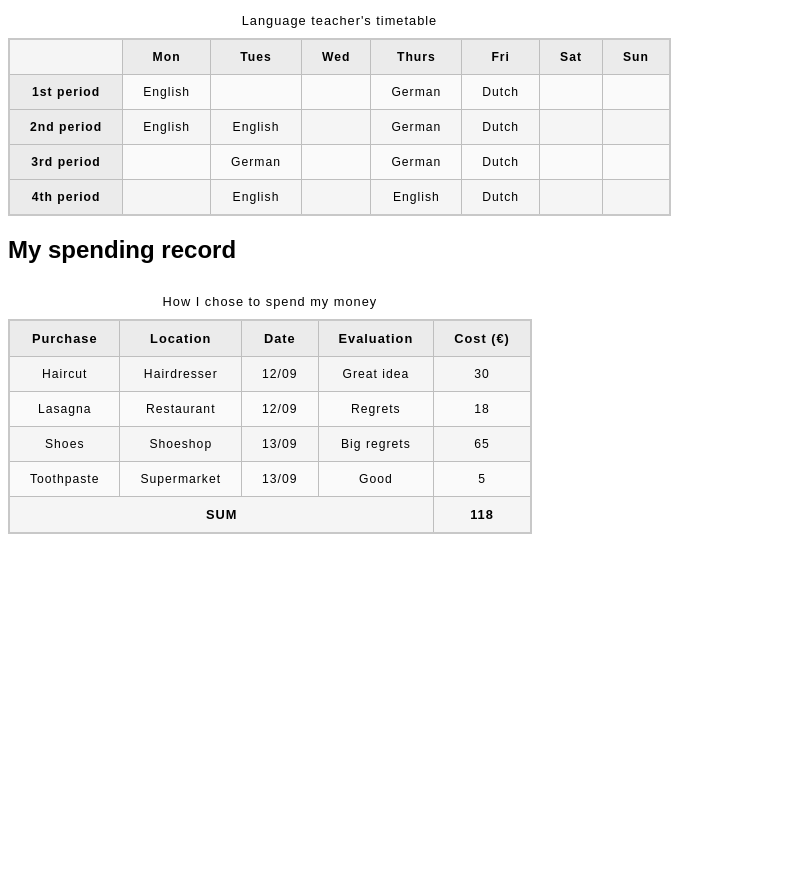
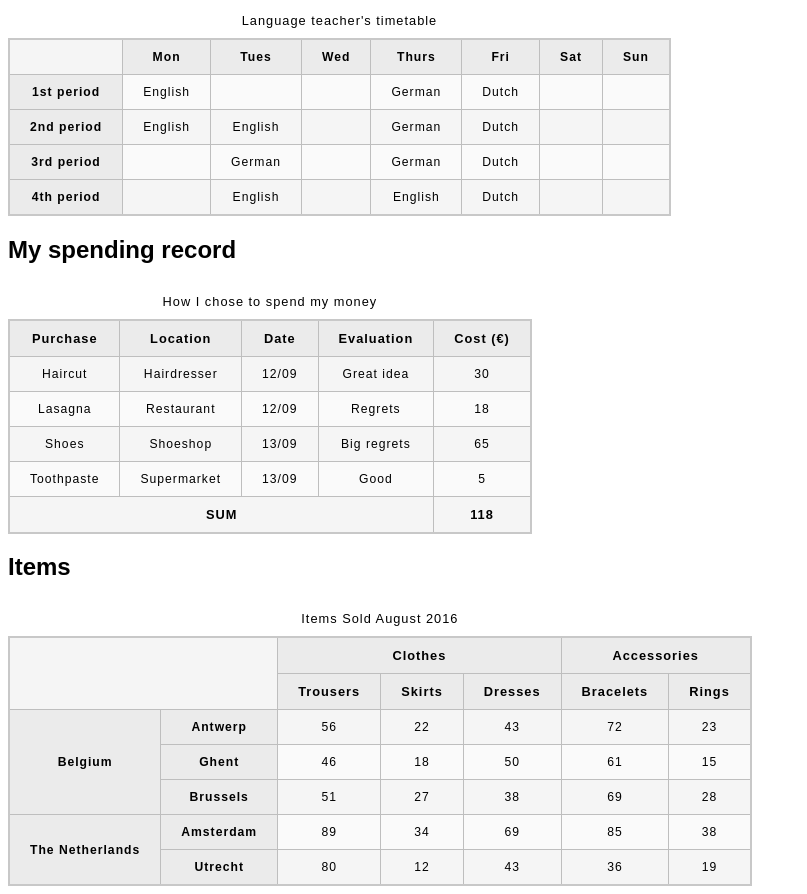
Before and after one commit to Marentxs/css-intermediate, a plain HTML site: page index.html in a window 1280 px wide. Shown: the part 393-1287 px from the top of the page, without its empty margins (0-807 px from the left). Before the commit the page ends 935 px from the top, so only its background shows below. Drawn offline with Linux system fonts and the light colour scheme.

Commit message:
example of scope and headers

```diff
--- a/index.html
+++ b/index.html
@@ -148,5 +148,72 @@
         </tr>
       </tbody>
     </table>
+
+    <h2>Items</h2>
+    <table>
+      <caption>
+        Items Sold August 2016
+      </caption>
+
+      <thead>
+        <tr>
+          <td colspan="2" rowspan="2"></td>
+          <th scope="colgroup" colspan="3">Clothes</th>
+          <th scope="colgroup" colspan="2">Accessories</th>
+        </tr>
+        <tr>
+          <th scope="col">Trousers</th>
+          <th scope="col">Skirts</th>
+          <th scope="col">Dresses</th>
+          <th scope="col">Bracelets</th>
+          <th scope="col">Rings</th>
+        </tr>
+      </thead>
+
+      <tbody>
+        <tr>
+          <th scope="rowgroup" rowspan="3">Belgium</th>
+          <th scope="row">Antwerp</th>
+          <td>56</td>
+          <td>22</td>
+          <td>43</td>
+          <td>72</td>
+          <td>23</td>
+        </tr>
+        <tr>
+          <th scope="row">Ghent</th>
+          <td>46</td>
+          <td>18</td>
+          <td>50</td>
+          <td>61</td>
+          <td>15</td>
+        </tr>
+        <tr>
+          <th scope="row">Brussels</th>
+          <td>51</td>
+          <td>27</td>
+          <td>38</td>
+          <td>69</td>
+          <td>28</td>
+        </tr>
+        <tr>
+          <th scope="rowgroup" rowspan="2">The Netherlands</th>
+          <th scope="row">Amsterdam</th>
+          <td>89</td>
+          <td>34</td>
+          <td>69</td>
+          <td>85</td>
+          <td>38</td>
+        </tr>
+        <tr>
+          <th scope="row">Utrecht</th>
+          <td>80</td>
+          <td>12</td>
+          <td>43</td>
+          <td>36</td>
+          <td>19</td>
+        </tr>
+      </tbody>
+    </table>
   </body>
 </html>
```
